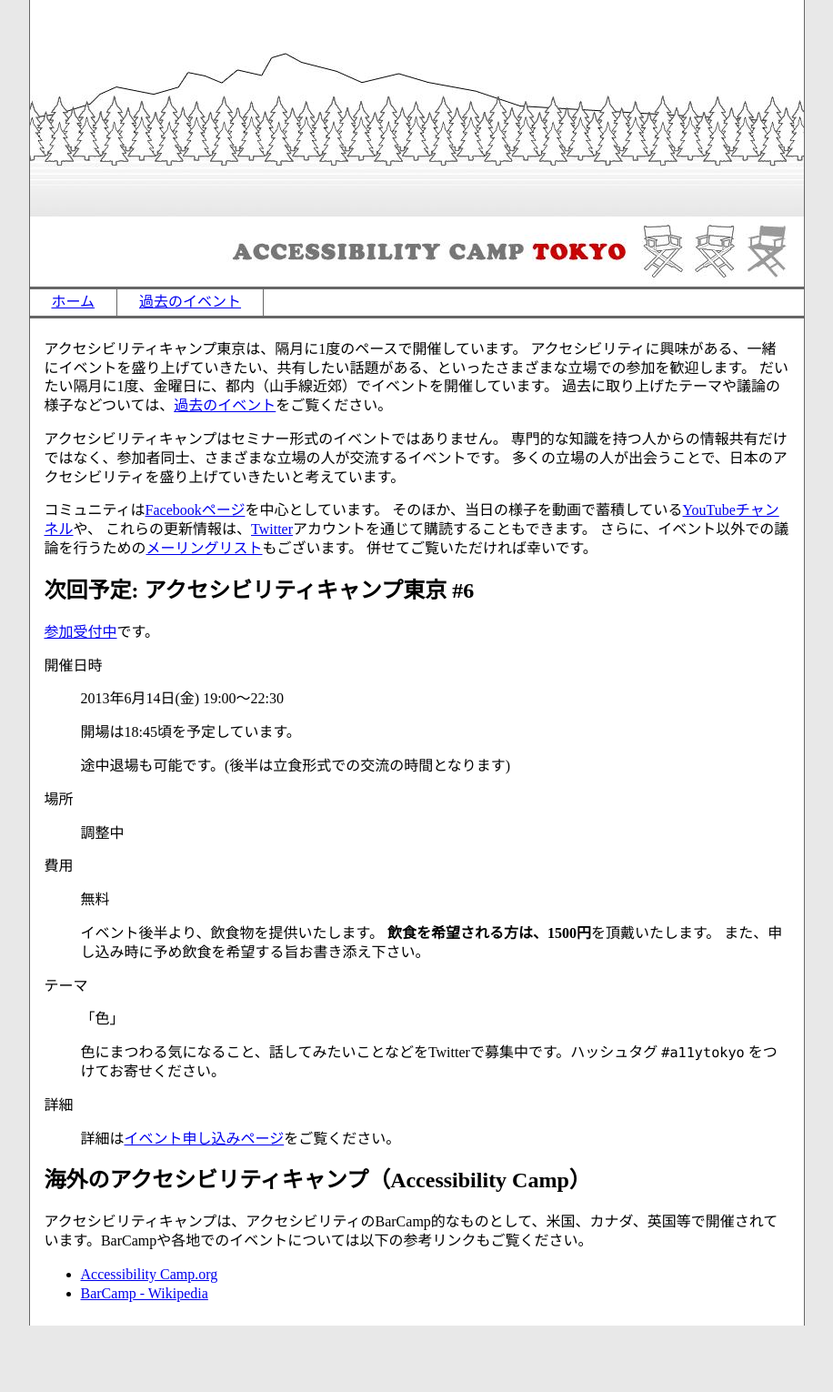
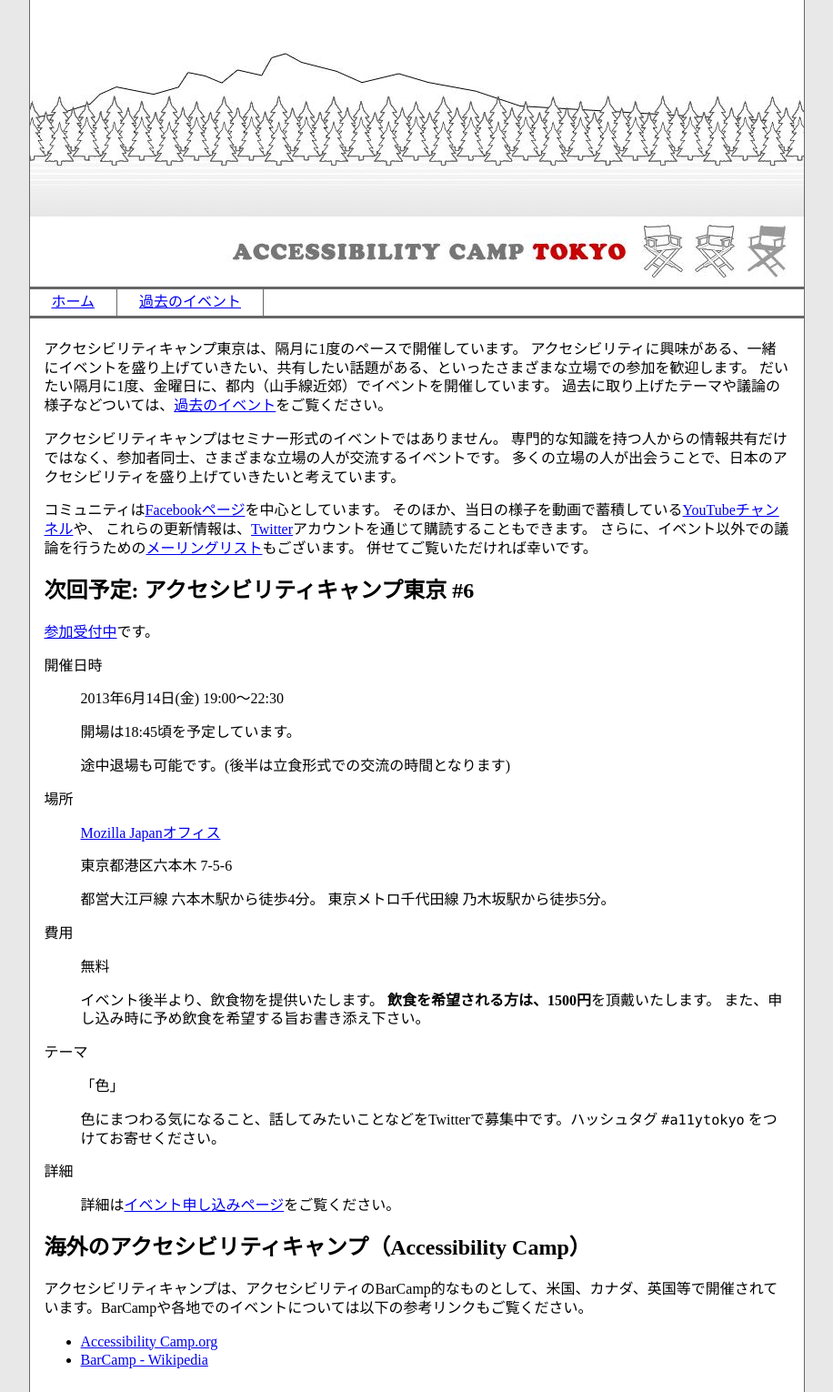
Before and after one commit to a11ytokyo/a11ytokyo.github.io, a Jekyll site: the page built from index.md, in a window 1280 px wide. Shown: the whole page at 91% size, without its empty margins (182-1098 px from the left). Built offline with Jekyll 4.4.1, drawn with Linux system fonts in a browser that asks for light colours; before the commit the page ends 1457 px from its top, so only the background shows below that.

Commit message:
第六回の開催場所決定を反映。

```diff
--- a/index.md
+++ b/index.md
@@ -32,7 +32,12 @@ layout: common
 
 場所
 
-:  調整中
+:  [Mozilla Japanオフィス](http://www.mozilla.jp/about/contact/)
+
+   東京都港区六本木 7-5-6
+
+   都営大江戸線 六本木駅から徒歩4分。
+   東京メトロ千代田線 乃木坂駅から徒歩5分。
 
 費用
 
```
